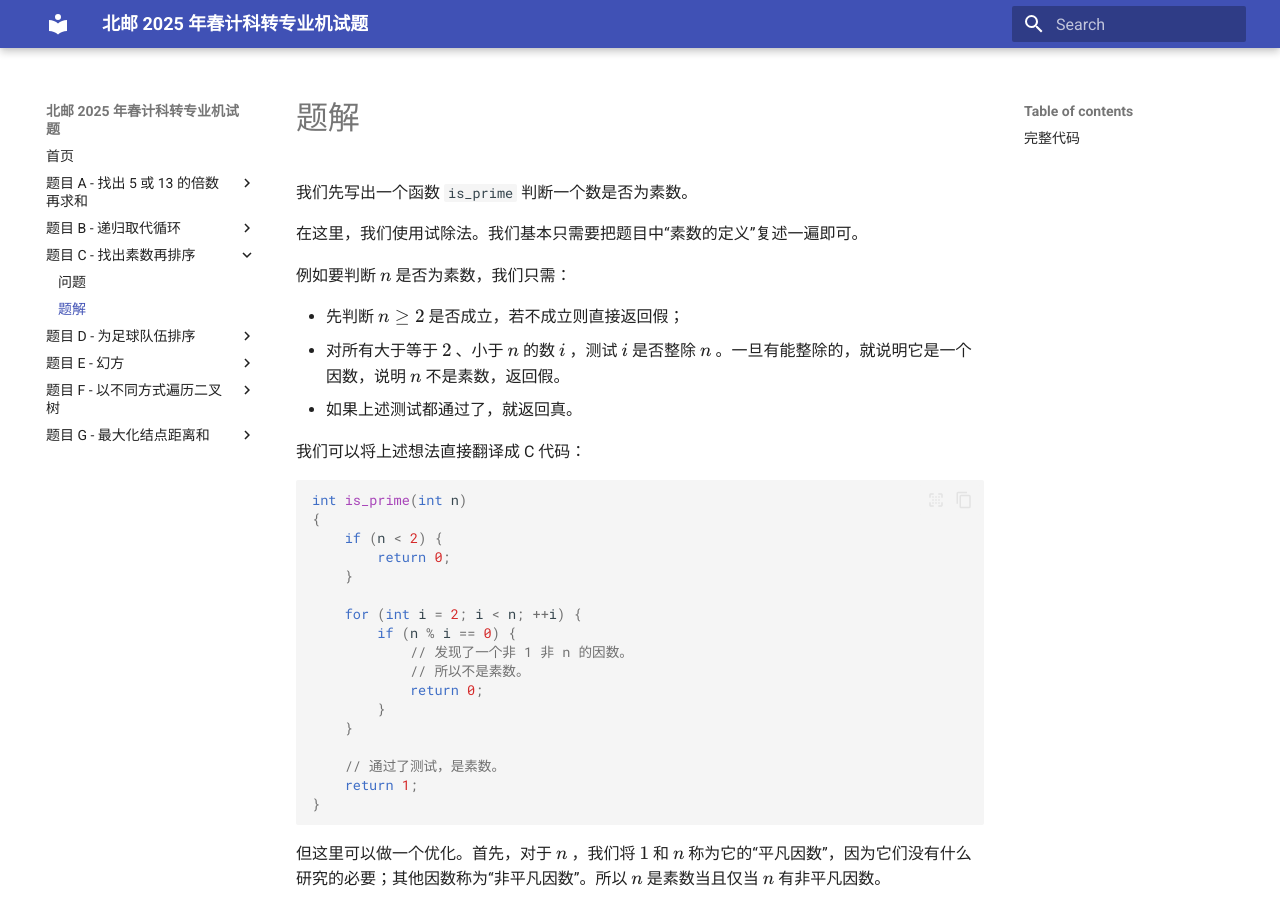
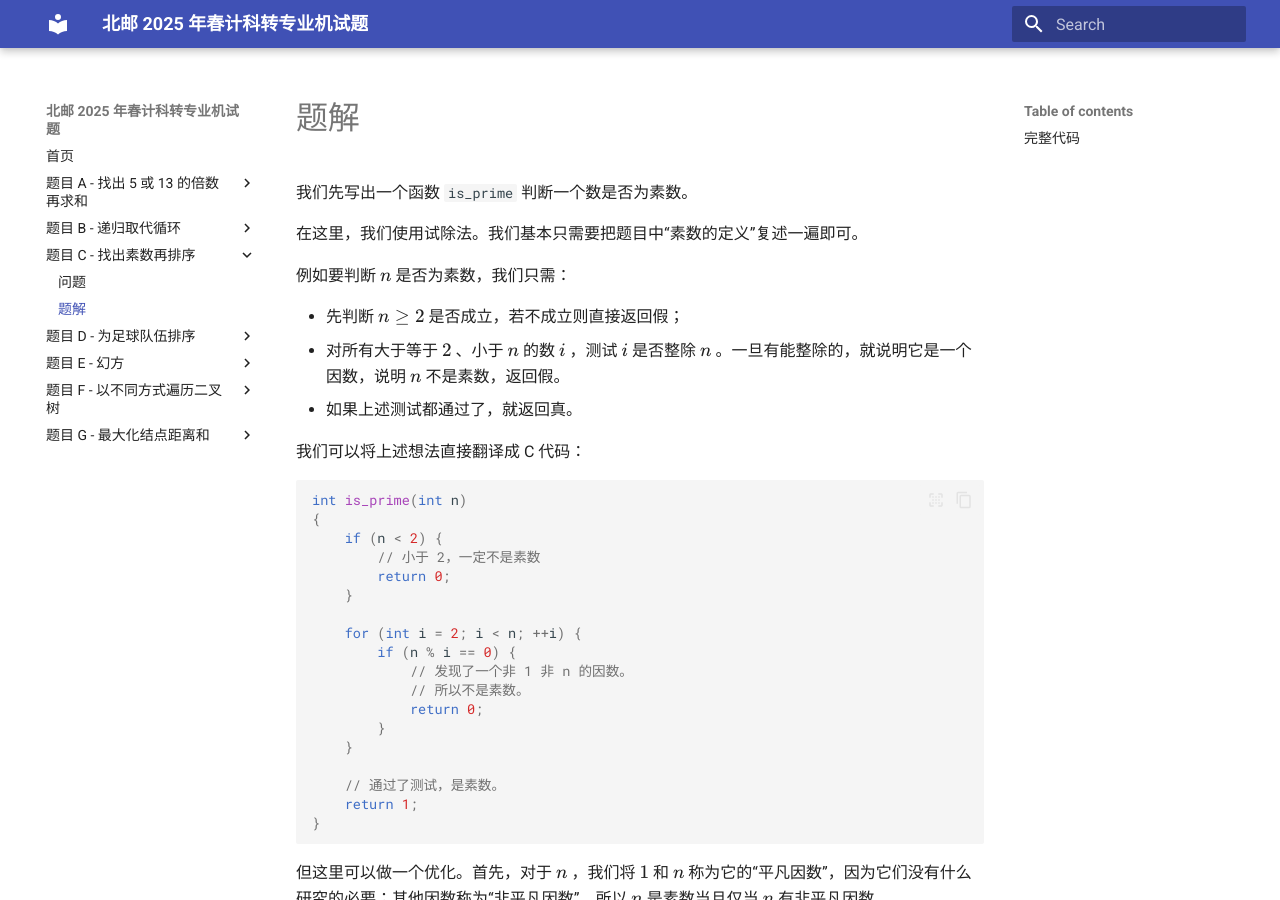
Before and after one commit to LS-Hower/bupt-major-switching-programming-questions, an MkDocs documentation site: the page built from docs/problem-c/answer.md, in a window 1280 px wide and 900 px high. Built offline with MkDocs 1.6.1 and Material for MkDocs 9.7.7, drawn with Linux system fonts in a browser that asks for light colours.

Commit message:
Adda tiny code comment

```diff
--- a/docs/problem-c/answer.md
+++ b/docs/problem-c/answer.md
@@ -14,6 +14,7 @@
 int is_prime(int n)
 {
     if (n < 2) {
+        // 小于 2，一定不是素数
         return 0;
     }
 
```
